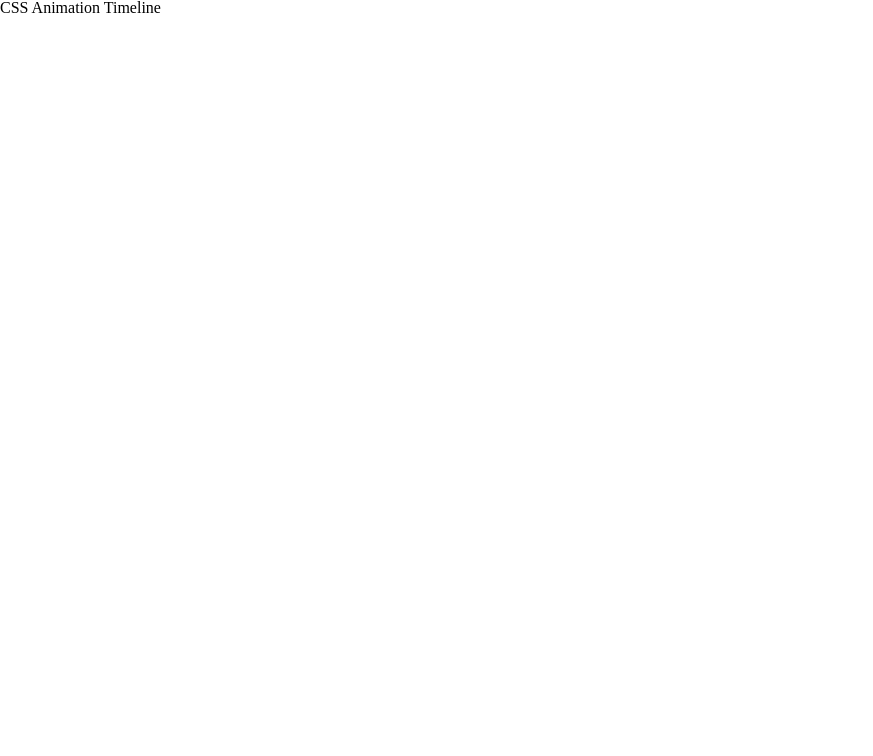
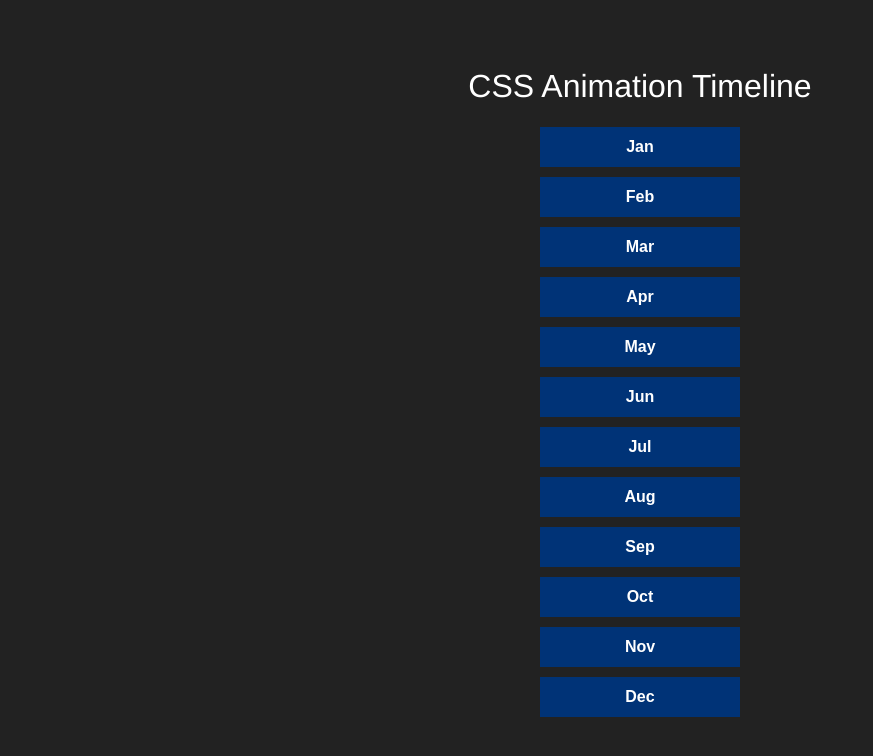
Before and after one commit to charliethomason/css-animation-timeline, a Next.js app: page / in a window 1280 px wide. Shown: the top 756 px of the page, without its empty margins (0-873 px from the left). Built offline with nearby package versions, Linux system fonts and the light colour scheme.

Commit message:
built out basic animation

```diff
--- /dev/null
+++ b/components/event.js
@@ -0,0 +1,17 @@
+export default function Event({ label, isActive, onClick }) {
+  return (
+    <li className="event">
+      <button
+        type="button"
+        className={`btn ${isActive ? "active" : ""}`}
+        onClick={onClick}
+      >
+        {label}
+      </button>
+      <div className={`circle ${isActive ? "" : "hidden"}`}>
+        <div className="circle-half left"></div>
+        <div className="circle-half right"></div>
+      </div>
+    </li>
+  );
+}
--- /dev/null
+++ b/components/timeline.js
@@ -0,0 +1,28 @@
+import { useState } from "react";
+import { events } from "../data/events";
+import Event from "./event";
+
+export default function Timeline() {
+  const [active, setActive] = useState(null);
+
+  function handleClick(id) {
+    if (active !== id) {
+      setActive(id);
+    } else {
+      setActive(null);
+    }
+  }
+
+  return (
+    <ul>
+      {events.map(({ label, id }) => (
+        <Event
+          key={id}
+          label={label}
+          isActive={active === id}
+          onClick={() => handleClick(id)}
+        />
+      ))}
+    </ul>
+  );
+}
--- /dev/null
+++ b/data/events.js
@@ -0,0 +1,50 @@
+export const events = [
+  {
+    label: "Jan",
+    id: "jan"
+  },
+  {
+    label: "Feb",
+    id: "feb"
+  },
+  {
+    label: "Mar",
+    id: "mar"
+  },
+  {
+    label: "Apr",
+    id: "apr"
+  },
+  {
+    label: "May",
+    id: "may"
+  },
+  {
+    label: "Jun",
+    id: "jun"
+  },
+  {
+    label: "Jul",
+    id: "jul"
+  },
+  {
+    label: "Aug",
+    id: "aug"
+  },
+  {
+    label: "Sep",
+    id: "sep"
+  },
+  {
+    label: "Oct",
+    id: "oct"
+  },
+  {
+    label: "Nov",
+    id: "nov"
+  },
+  {
+    label: "Dec",
+    id: "dec"
+  },
+];
--- a/pages/index.js
+++ b/pages/index.js
@@ -1,9 +1,10 @@
-function Timeline() {
+import Timeline from "../components/timeline";
+
+export default function Main() {
   return (
     <main>
       <h1>CSS Animation Timeline</h1>
+      <Timeline />
     </main>
   );
 }
-
-export default Timeline
--- /dev/null
+++ b/styles/_main.scss
@@ -0,0 +1,17 @@
+body {
+  background: #222;
+  color: #fff;
+  font-family: Helvetica, Arial, sans-serif;
+}
+h1 {
+  font-size: 32px;
+  font-weight: 300;
+  text-align: center;
+  margin: 20px 0;
+}
+.hidden {
+  display: none;
+}
+main {
+  padding: 50px;
+}
--- /dev/null
+++ b/styles/_timeline.scss
@@ -0,0 +1,128 @@
+ul {
+  align-items: center;
+  display: flex;
+  flex-direction: column;
+  list-style: none;
+  margin: 0 auto;
+  max-width: 200px;
+}
+.btn {
+  background: #037;
+  border: none;
+  color: #fff;
+  cursor: pointer;
+  display: block;
+  font-size: 16px;
+  font-weight: bold;
+  height: 40px;
+  padding: 0 10px;
+  text-align: center;
+  transition: background .2s ease;
+  width: 100%;
+
+  &:hover {
+    background: #17519c;
+  }
+
+  &:after {
+    border-top: 4px solid green;
+    content: '';
+    display: none;
+    right: 100%;
+    position: absolute;
+    top: 20px;
+    width: 100px;
+    animation: drawLine 2s linear forwards;
+  }
+
+  &.active {
+    background: green;
+    color: #000;
+
+    &:after {
+      display: block;
+    }
+  }
+}
+.circle {
+  position: absolute;
+  left: -199px;
+  height: 100px;
+  top: -30px;
+  width: 100px;
+  transform: rotate(90deg);
+
+  &-half {
+    height: 100px;
+    width: 50px;
+    overflow: hidden;
+    position: absolute;
+    top: 0;
+
+    &:after {
+      border: 4px solid transparent;
+      border-radius: 50%;
+      content: '';
+      position: absolute;
+      top: 0;
+      transform: rotate(-135deg);
+      height: 92px;
+      width: 92px;
+    }
+
+    &.left {
+      left: 0px;
+
+      &:after {
+        border-bottom-color: green;
+        border-left-color: green;
+        left: 4px;
+        animation: rotateLeft 2s linear forwards;
+      }
+    }
+
+    &.right {
+      right: 0px;
+
+      &:after {
+        border-top-color: green;
+        border-right-color: green;
+        right: 4px;
+        animation: rotateRight 2s linear forwards;
+      }
+    }
+  }
+}
+
+.event {
+  margin: 5px 0;
+  padding: 0;
+  position: relative;
+  width: 100%;
+
+  &:nth-child(even) {
+    .btn:after {
+      right: auto;
+      left: 100%;
+    }
+
+    .circle {
+      left: auto;
+      right: -199px;
+      transform: rotate(-95deg);
+    }
+  }
+}
+
+@keyframes drawLine {
+  0% { width: 0px; }
+  33%, 100% { width: 100px; }
+}
+@keyframes rotateRight {
+  0%, 33% { transform: rotate(-135deg); }
+  66%, 100% { transform: rotate(45deg); }
+}
+@keyframes rotateLeft {
+  0%, 66% { transform: rotate(-135deg); }
+  100% { transform: rotate(45deg); }
+}
--- a/styles/index.scss
+++ b/styles/index.scss
@@ -1 +1,3 @@
 @import "reset";
+@import "main";
+@import "timeline";
```
